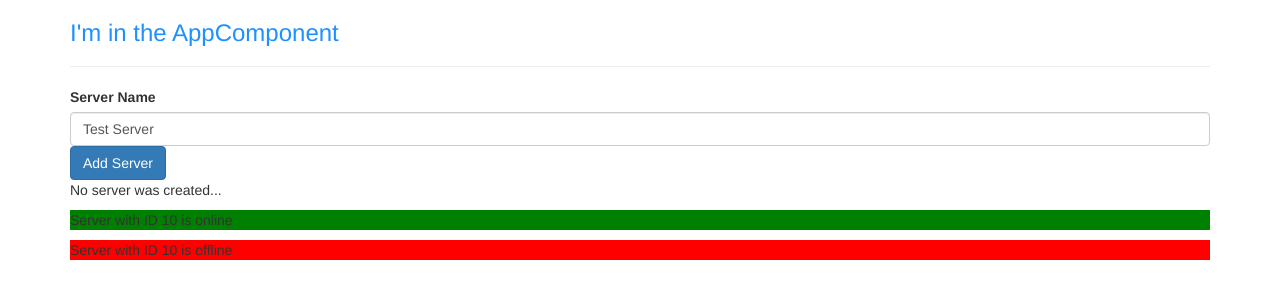
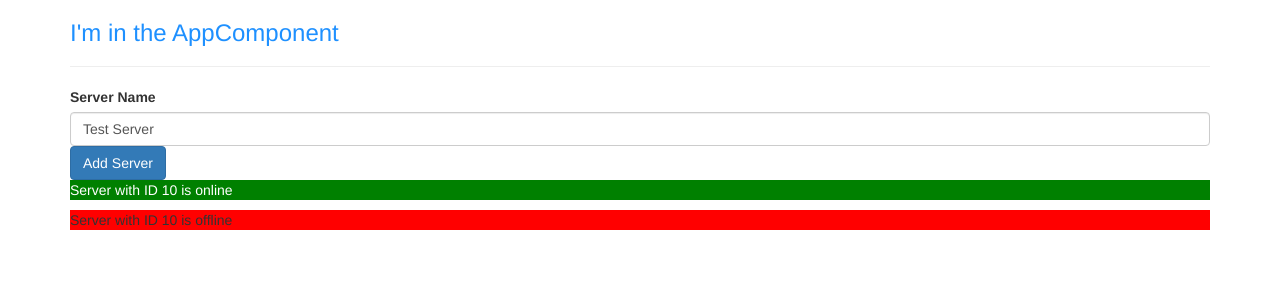
Before and after one commit to ProbablyAustinMann/first_angular_project, an Angular app in the folder my-first-app/: page / in a window 1280 px wide. Shown: the top 300 px of the page. Built offline with nearby package versions, Linux system fonts and the light colour scheme.

Commit message:
added more dynamic styling and additional logic

```diff
--- a/my-first-app/src/app/server/server.component.html
+++ b/my-first-app/src/app/server/server.component.html
@@ -1 +1,5 @@
-<p [ngStyle]="{backgroundColor: getColor()}">{{ 'Server' }} with ID {{ serverId }} is {{ getServerStatus() }}</p>
+<p
+[ngStyle]="{backgroundColor: getColor()}"
+[ngClass]="{online: serverStatus === 'online'}">
+{{ 'Server' }} with ID {{ serverId }} is {{ getServerStatus() }}
+</p>
--- a/my-first-app/src/app/server/server.component.ts
+++ b/my-first-app/src/app/server/server.component.ts
@@ -2,7 +2,12 @@ import { Component } from '@angular/core';
 
 @Component({
   selector: 'app-server',
-  templateUrl: './server.component.html'
+  templateUrl: './server.component.html',
+  styles: [`
+    .online {
+      color: white;
+    }
+    `]
 })
 export class ServerComponent {
   serverId: number = 10;
--- a/my-first-app/src/app/servers/servers.component.html
+++ b/my-first-app/src/app/servers/servers.component.html
@@ -15,8 +15,7 @@ class="form-control"
 <!--<p [innerText]="allowNewServer"></p>-->
 <!--<p>{{ serverCreationStatus }}</p>-->
 <p *ngIf="serverCreated; else noServer">Server was created, server name is {{ serverName }}</p>
-<ng-template #noServer>
+<!--<ng-template #noServer>
   <p>No server was created...</p>
-</ng-template>
-<app-server></app-server>
-<app-server></app-server>
+</ng-template>-->
+<app-server *ngFor="let server of servers"></app-server>
--- a/my-first-app/src/app/servers/servers.component.ts
+++ b/my-first-app/src/app/servers/servers.component.ts
@@ -14,6 +14,7 @@ export class ServersComponent implements OnInit {
   serverCreationStatus = 'No server was created';
   serverName = 'Test Server';
   serverCreated = false;
+  servers = ['testServer', 'testServer2'];
 
   constructor() {
     setTimeout(() => {
@@ -26,6 +27,7 @@ export class ServersComponent implements OnInit {
 
   onCreateServer() {
     this.serverCreated = true;
+    this.servers.push(this.serverName);
     this.serverCreationStatus = 'Server was created. Name is ' + this.serverName;
   }
 
```
